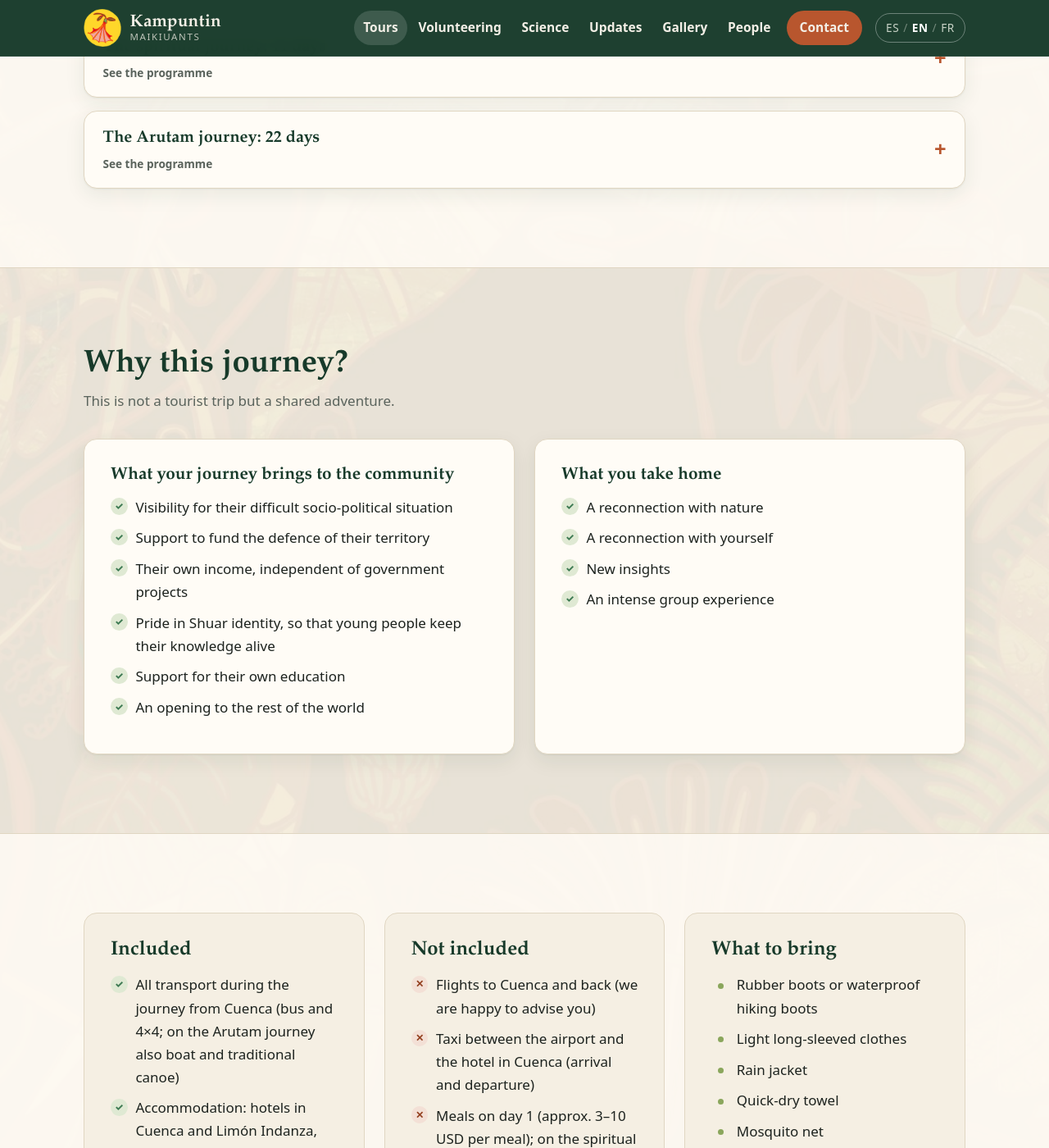
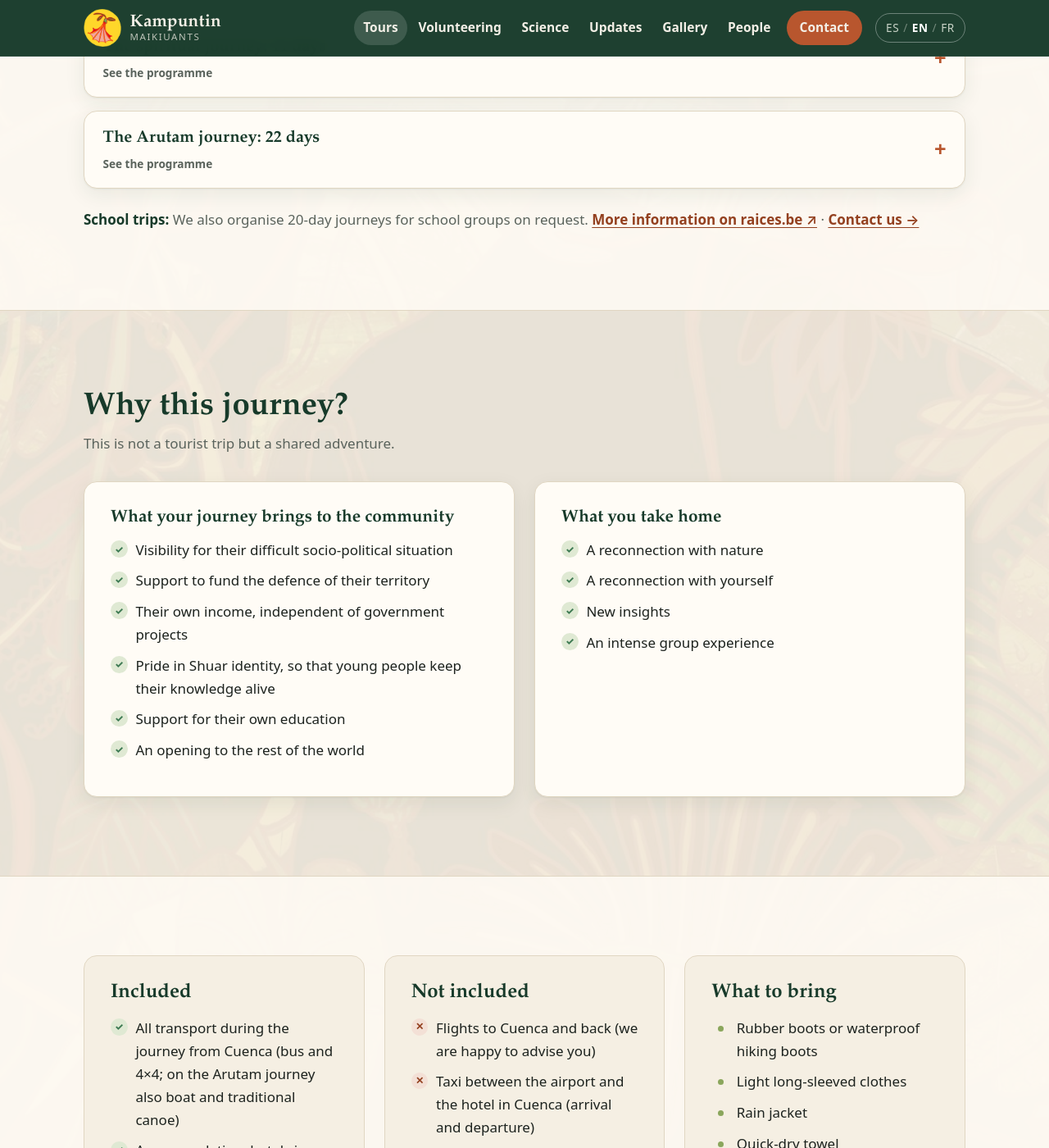
Before and after one commit to Kampuntin-Maikiuants/Kampuntin-Maikiuants.github.io, a Jekyll site: the page built from pages/en/tours.html, in a window 1280 px wide and 1400 px high, scrolled down 3009 px. Shown: the whole window at 82% size. Built offline with Jekyll 4.4.1, drawn with Linux system fonts in a browser that asks for light colours.

Commit message:
shool trips added

```diff
--- a/_data/en/tours.yml
+++ b/_data/en/tours.yml
@@ -42,6 +42,13 @@ trips:
       Cueva de los Tayos and a canoe trip to Shuar communities in Peru.
     link: See the programme
 
+
+# Note below the two journeys: school trips on request
+school_trips:
+  title: "School trips:"
+  text: We also organise 20-day journeys for school groups on request.
+  link: More information on raices.be
+  url: "https://www.raices.be/voyages-etudiants/"
 
 intro:
   title: About the tour
--- a/_layouts/tours.html
+++ b/_layouts/tours.html
@@ -70,6 +70,9 @@ layout: default
       </details>
       {%- endfor %}
     </div>
+    {%- if t.school_trips %}
+    <p class="trip-note"><strong>{{ t.school_trips.title }}</strong> {{ t.school_trips.text }} <a href="{{ t.school_trips.url }}" target="_blank" rel="noopener">{{ t.school_trips.link }} ↗</a> · <a href="{{ contact_page.url | relative_url }}">{{ ui.person_contact }} →</a></p>
+    {%- endif %}
   </div>
 </section>
 {%- endif %}
--- a/assets/css/style.css
+++ b/assets/css/style.css
@@ -871,6 +871,9 @@ img.wm { object-position: 0 100% !important; }
 .trip-program__body { padding: 0 1.4rem 1.4rem; }
 .trip-program__body .section-intro { margin-bottom: 1.25rem; }
 .trip-program .exp-card { box-shadow: none; background: var(--sand); }
+.trip-note { margin: 1.5rem 0 0; color: var(--muted); }
+.trip-note strong { color: var(--forest); }
+.trip-note a { font-weight: 600; }
 .price--trip { margin: .4rem 0 1.1rem; }
 .price .price__name { display: block; font-weight: 650; color: var(--on-dark); }
 .dates__trip { font-size: .78rem; font-weight: 700; letter-spacing: .08em; text-transform: uppercase; color: #f0c7a4; }
```
Also changed, not shown: _data/es/tours.yml (+7 -0 lines), _data/fr/tours.yml (+7 -0 lines).
